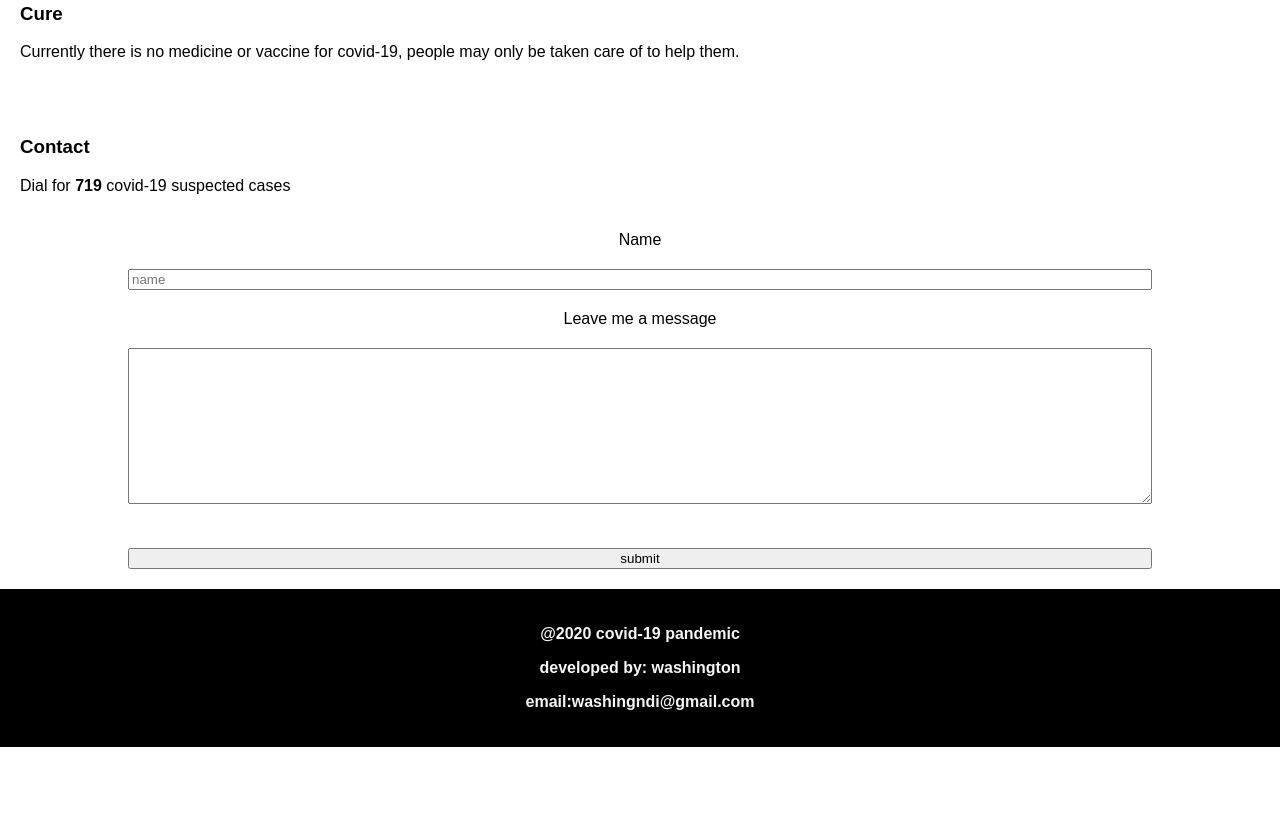
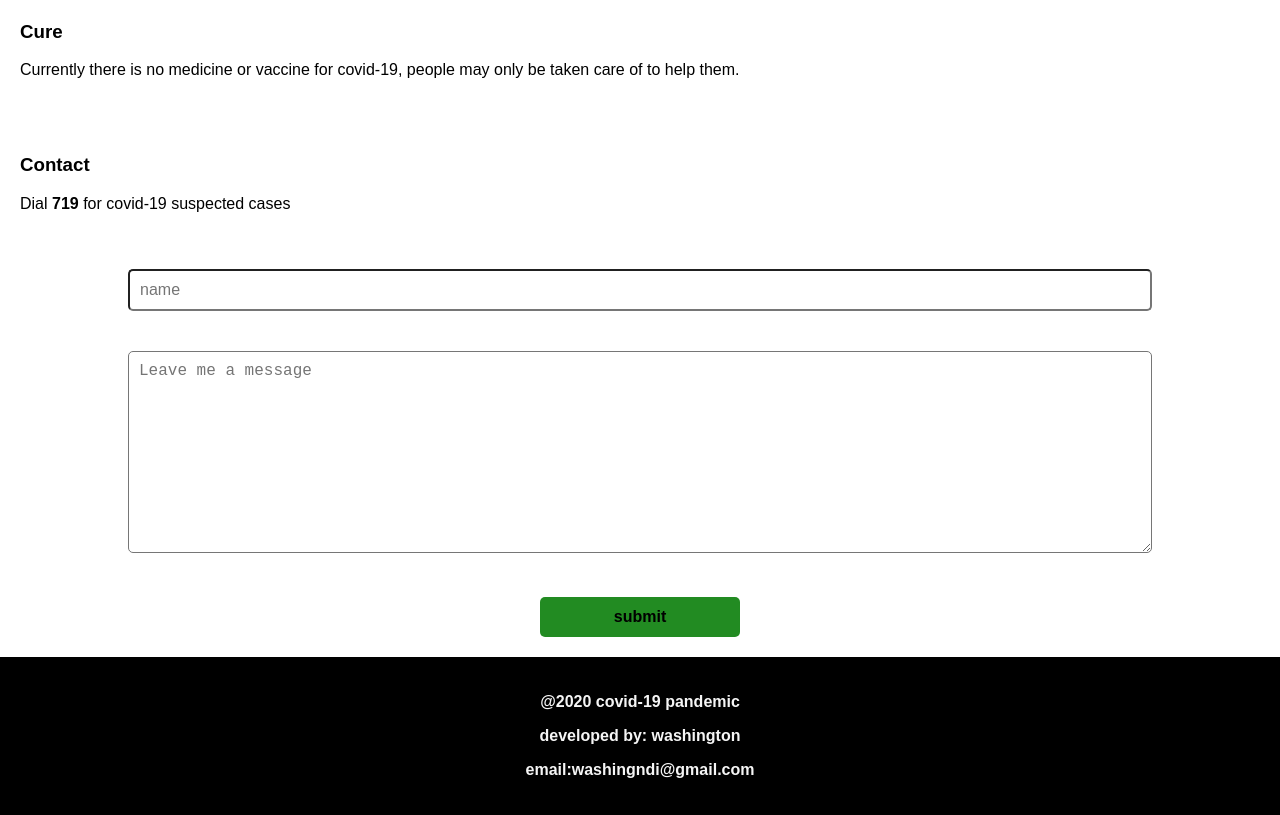
Before and after one commit to Wwashy/covid, a website: page index.html in a window 1280 px wide. Shown: the part 1005-1820 px from the top of the page. Before the commit the page ends 1752 px from the top, so only its background shows below. Drawn offline with Linux system fonts and the light colour scheme.

Commit message:
improved

```diff
--- a/index.html
+++ b/index.html
@@ -49,7 +49,7 @@
         <div class="boxes spread" id="spread">
             <h3>how it spreads</h3>
             <p>The disease spreads primarily by getting into contact with the infected person.
-                The diseas also spreads by touching the surfaces and then you touch your mouth, nose or eyes.
+                The disease also spreads by touching the contaminated surfaces and then you touch your mouth, nose or eyes.
             </p>
 
         </div>
@@ -77,14 +77,12 @@
         </div>
         <div class="boxes contact" id="contact">
             <h3>contact</h3>
-            <p>Dial for <b>719</b> covid-19 suspected cases</p>
+            <p>Dial <b>719</b> for covid-19 suspected cases</p>
         </div>
 
         <form class="message" action="/message" method="POST">
-            <label for="name">Name</label><br>
             <input type="text" name="sender" placeholder="name"> <br>
-            <label for="message">Leave me a message</label><br>
-            <textarea name="message" id="message" cols="30" rows="10"></textarea><br>
+            <textarea name="message" id="message" cols="30" rows="10" placeholder="Leave me a message"></textarea><br>
             <input type="submit" value="submit">
         </form>
 
--- a/public/style.css
+++ b/public/style.css
@@ -4,7 +4,7 @@
 
 }
 body{
-    font-family: fantasy;
+    font-family: Arial, Helvetica, sans-serif;
     padding:0;
     margin: 0;
 }
@@ -74,8 +74,20 @@ main .boxes.image p{
 h3,h4{
     text-transform: capitalize;
 }
-textarea,input{width: 80%;
-margin: 20px auto;}
+textarea,input{
+    width: 80%;
+    margin: 20px auto;
+    font-size: 16px;
+    padding: 10px;
+    border-radius: 5px;
+}
+input[type = "submit"]{
+    width: 200px;
+    background-color: forestgreen;
+    border-style: hidden;
+    height: 40px;
+    font-weight: bolder;
+}
 footer{
     background-color: black;
     text-align: center;
```
